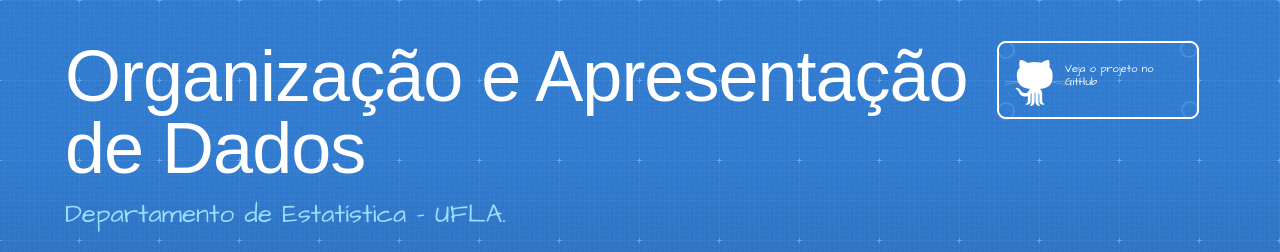
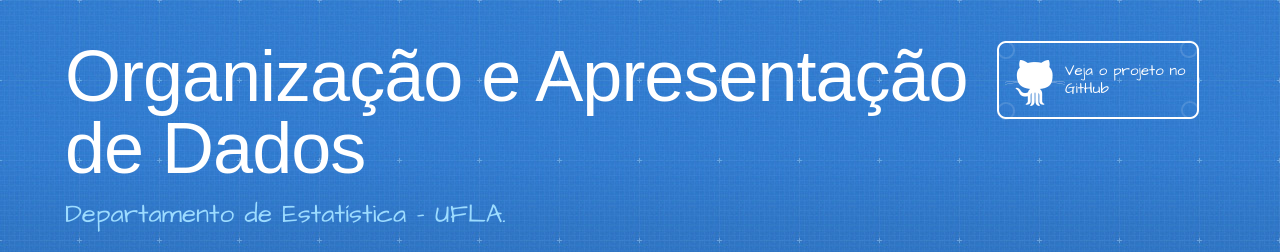
Before and after one commit to luizpala1/GES109, a Jekyll site: the page built from README.md, in a window 1280 px wide. Shown: the top 252 px of the page. Built offline with Jekyll 4.4.1, drawn with Linux system fonts in a browser that asks for light colours; our own code applies the rules of GitHub Pages for plain Markdown files.

Commit message:
Update default.html

```diff
--- a/_layouts/default.html
+++ b/_layouts/default.html
@@ -24,7 +24,7 @@
     </div>
 
     {% if site.github.is_project_page %}
-    <a href="{{ site.github.repository_url }}" class="button" style="width: 150px; height: 60px;"><small>Veja o projeto no <br> GitHub </small></a>
+    <a href="{{ site.github.repository_url }}" class="button" style="width: 150px; height: 60px;"><small style="font-size: 15px;">Veja o projeto no <br> GitHub </small></a>
     {% endif %}
   </div>
 </header>
```
